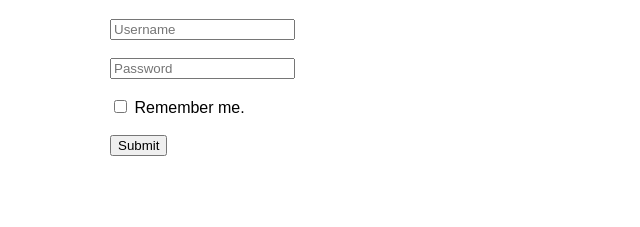
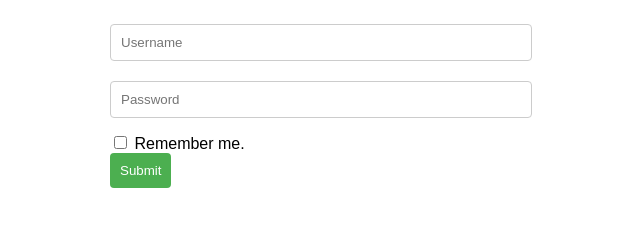
Before and after one commit to acciojob/remember-me-login-form-Tushar-Mehra1707, a website: page main.html in a window 1280 px wide. Shown: the part 81-308 px from the top of the page, without its empty margins (330-970 px from the left). Drawn offline with Linux system fonts and the light colour scheme.

Commit message:
created a submission

```diff
--- a/main.html
+++ b/main.html
@@ -11,6 +11,25 @@
       max-width: 400px;
       margin: auto;
     }
+    input[type="text"],
+    input[type="password"] {
+      width: 100%;
+      padding: 10px;
+      margin: 5px 0 15px;
+      border: 1px solid #ccc;
+      border-radius: 4px;
+    }
+    input[type="submit"] {
+      background-color: #4CAF50;
+      color: white;
+      padding: 10px;
+      border: none;
+      border-radius: 4px;
+      cursor: pointer;
+    }
+    input[type="submit"]:hover {
+      background-color: #45a049;
+    }
     #existing {
       display: none;
       margin-top: 10px;
@@ -22,12 +41,12 @@
   <h1>Login Form</h1>
 
   <form id="loginForm">
-    <input type="text" id="username" placeholder="Username" required /><br/><br/>
-    <input type="password" id="password" placeholder="Password" required /><br/><br/>
+    <input type="text" id="username" placeholder="Username" required /><br/>
+    <input type="password" id="password" placeholder="Password" required /><br/>
     <label>
       <input type="checkbox" id="checkbox" />
       Remember me.
-    </label><br/><br/>
+    </label><br/>
     <input type="submit" id="submit" value="Submit" />
   </form>
 
@@ -57,6 +76,12 @@
       const username = usernameInput.value.trim();
       const password = passwordInput.value.trim();
 
+      // Validate fields
+      if (!username || !password) {
+        alert("Please enter both username and password.");
+        return; // Stop the form submission
+      }
+
       alert(`Logged in as ${username}`);
 
       if (checkbox.checked) {
@@ -70,7 +95,6 @@
       }
     });
 
-
     existingBtn.addEventListener('click', function () {
       const savedUsername = localStorage.getItem('username');
       if (savedUsername) {
```
